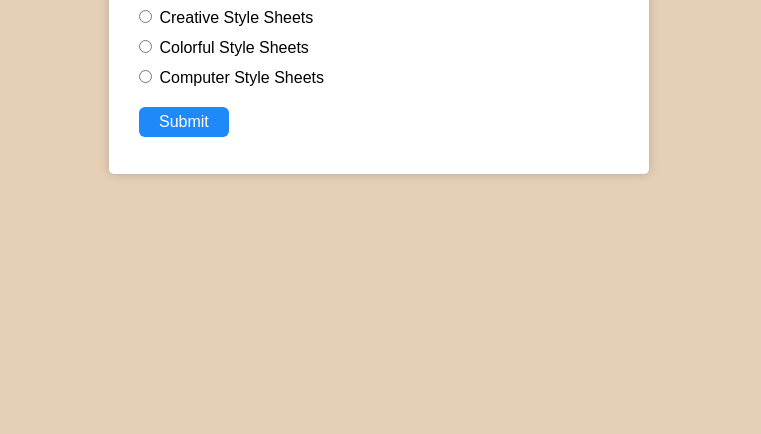
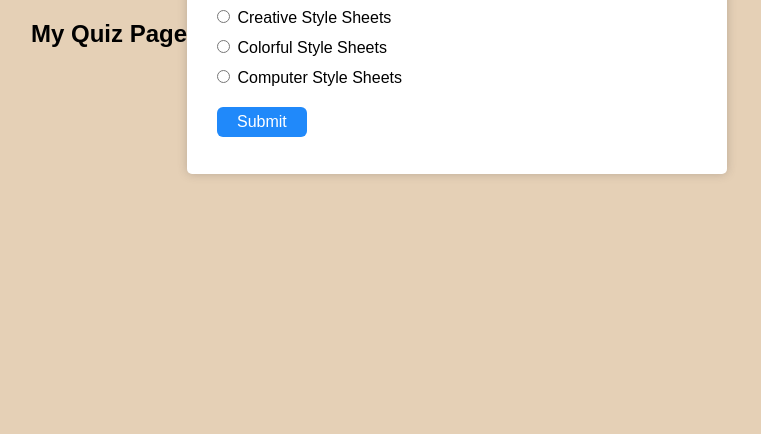
Before and after one commit to Hanshitak/Quiz, a plain HTML site: page index.html in a window 1280 px wide. Shown: the part 366-800 px from the top of the page, without its empty margins (261-1022 px from the left). Drawn offline with Linux system fonts and the light colour scheme.

Commit message:
Update index.html

```diff
--- a/index.html
+++ b/index.html
@@ -7,6 +7,7 @@
     <link rel="stylesheet" href="styles.css">
 </head>
 <body>
+    <h2> My Quiz Page </h2>
     <div class="container">
         <div id="quiz">
             <div class="quiz-header">
```
